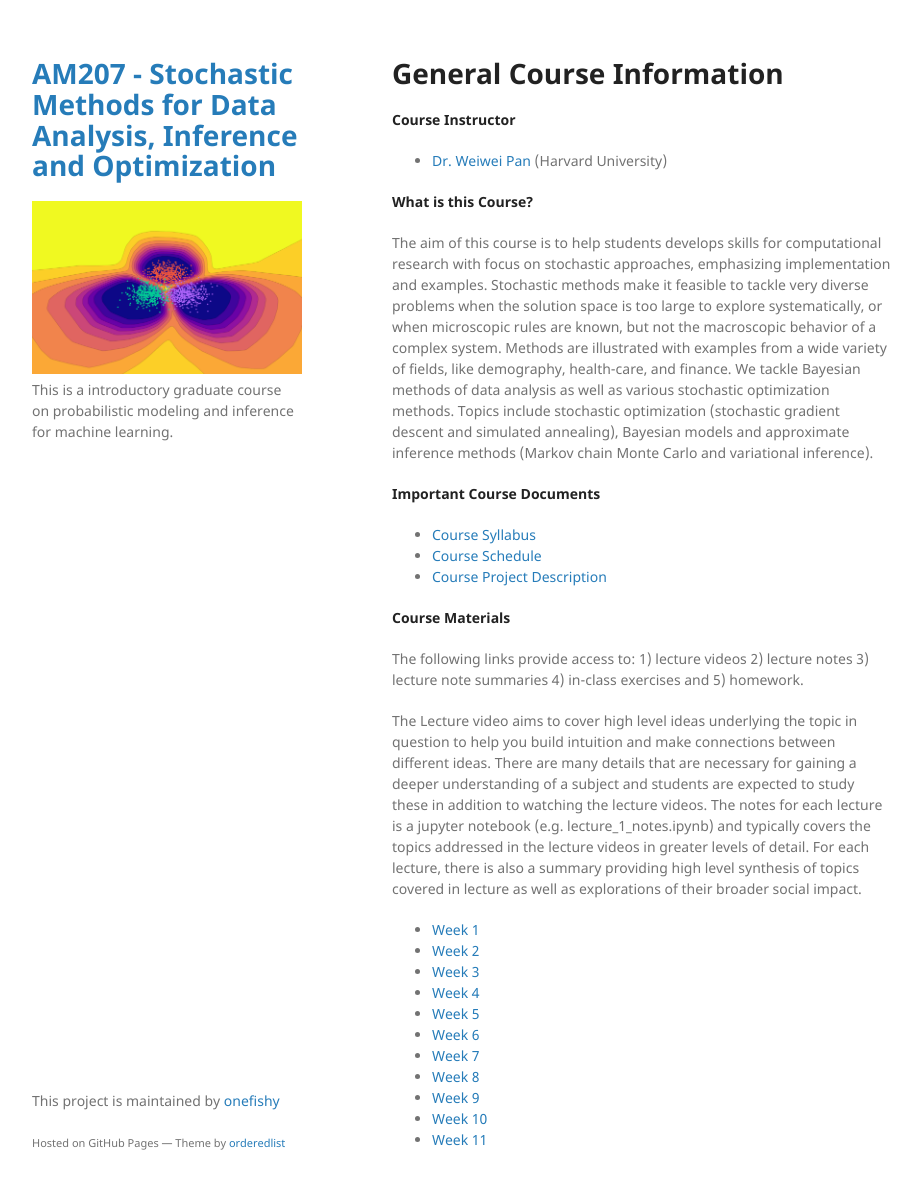
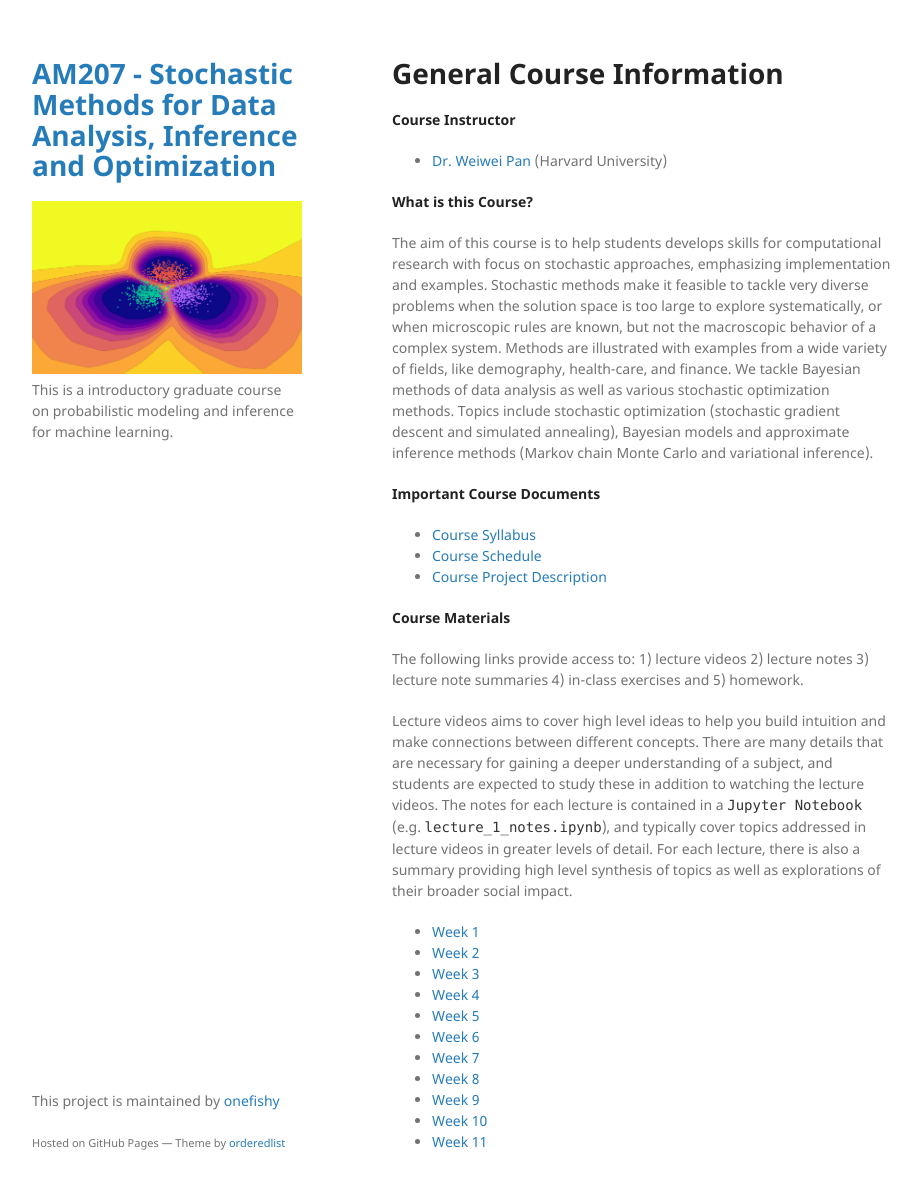
Before and after one commit to onefishy/am207, a Jekyll site: the page built from index.md, in a window 1280 px wide and 1222 px high. Shown: the top 1189 px of the window, without its empty margins (178-1099 px from the left). Built offline with Jekyll 4.4.1, drawn with Linux system fonts in a browser that asks for light colours; our own code applies the rules of GitHub Pages for plain Markdown files.

Commit message:
Update index.md

```diff
--- a/index.md
+++ b/index.md
@@ -18,7 +18,7 @@
 
 The following links provide access to: 1) lecture videos 2) lecture notes 3) lecture note summaries 4) in-class exercises and 5) homework.
 
-The Lecture video aims to cover high level ideas underlying the topic in question to help you build intuition and make connections between different ideas. There are many details that are necessary for gaining a deeper understanding of a subject and students are expected to study these in addition to watching the lecture videos. The notes for each lecture is a jupyter notebook (e.g.  lecture_1_notes.ipynb) and typically covers the topics addressed in the lecture videos in greater levels of detail. For each lecture, there is also a summary providing high level synthesis of topics covered in lecture as well as explorations of their broader social impact.
+Lecture videos aims to cover high level ideas to help you build intuition and make connections between different concepts. There are many details that are necessary for gaining a deeper understanding of a subject, and students are expected to study these in addition to watching the lecture videos. The notes for each lecture is contained in a `Jupyter Notebook` (e.g.  `lecture_1_notes.ipynb`), and typically cover topics addressed in lecture videos in greater levels of detail. For each lecture, there is also a summary providing high level synthesis of topics as well as explorations of their broader social impact.
 
 - [Week 1](./week1.html)
 - [Week 2](./week2.html)
```
